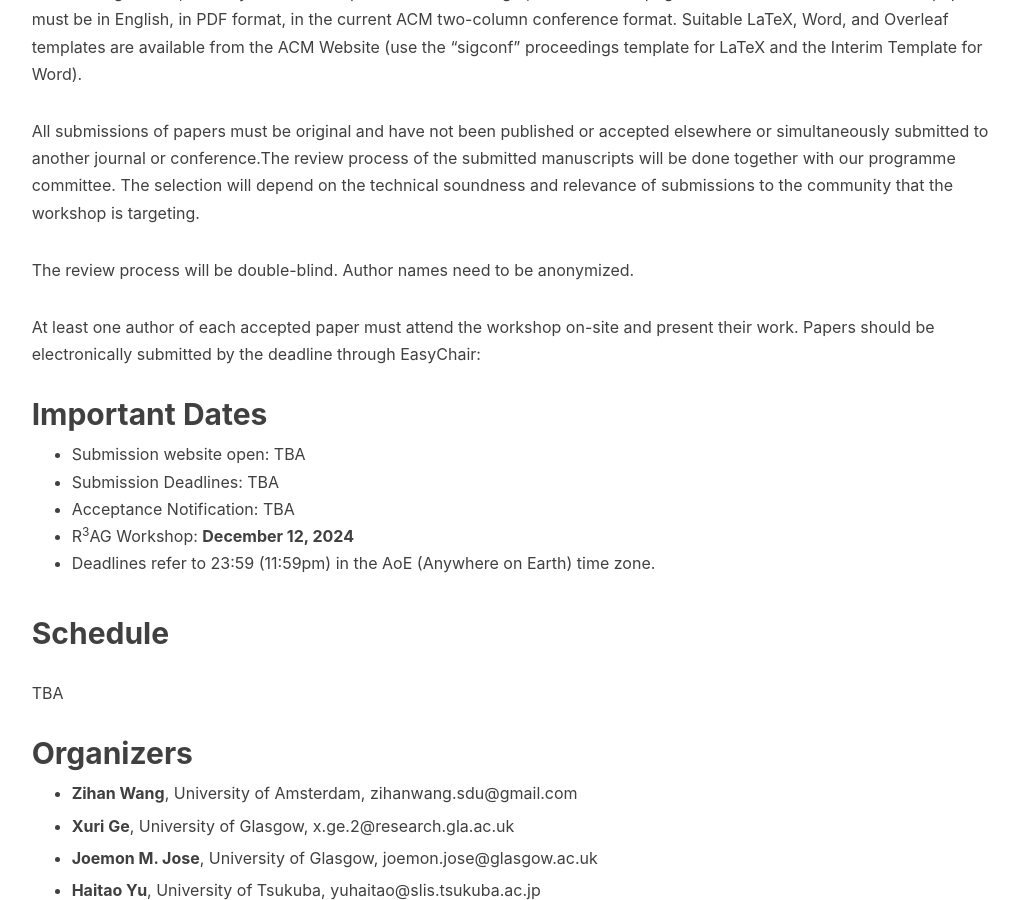
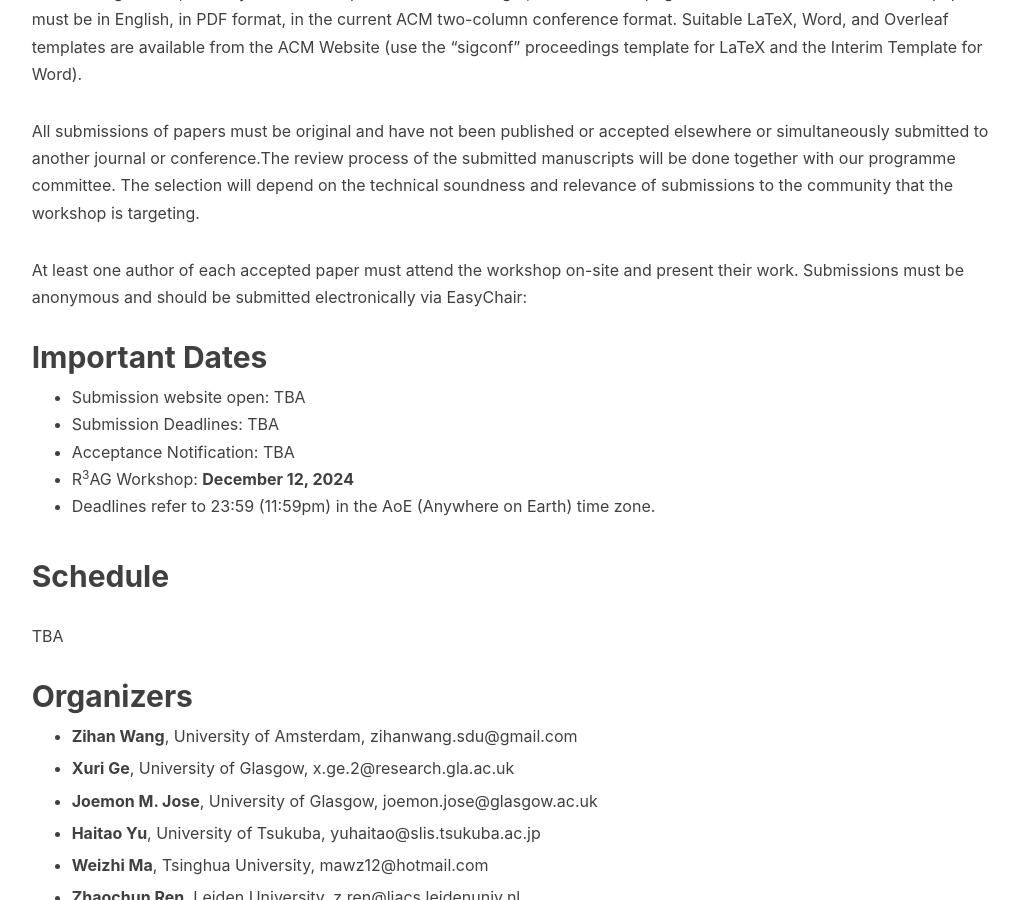
Before and after one commit to R3AG-SIGIR-AP/R3AG-SIGIR-AP.github.io, a Jekyll site: the page built from index.md, in a window 1280 px wide and 900 px high, scrolled down 1173 px. Shown: the whole window, without its empty margins (90-1109 px from the left). Built offline with Jekyll 4.4.1, drawn with Linux system fonts in a browser that asks for light colours; nearby versions of some CDN libraries; our own code applies the rules of GitHub Pages for plain Markdown files.

Commit message:
basic clean up

```diff
--- a/index.md
+++ b/index.md
@@ -17,9 +17,7 @@ Submissions of papers must be at least 2 pages and at most 9 pages (including fi
 
 All submissions of papers must be original and have not been published or accepted elsewhere or simultaneously submitted to another journal or conference.The review process of the submitted manuscripts will be done together with our programme committee. The selection will depend on the technical soundness and relevance of submissions to the community that the workshop is targeting.
 
-The review process will be double-blind. Author names need to be anonymized.
-
-At least one author of each accepted paper must attend the workshop on-site and present their work. Papers should be electronically submitted by the deadline through EasyChair:
+At least one author of each accepted paper must attend the workshop on-site and present their work. Submissions must be anonymous and should be submitted electronically via EasyChair:
 
 
 ## <a name='Important Dates' style="color: inherit; text-decoration: none; text-align: center;"> Important Dates </a>
```
